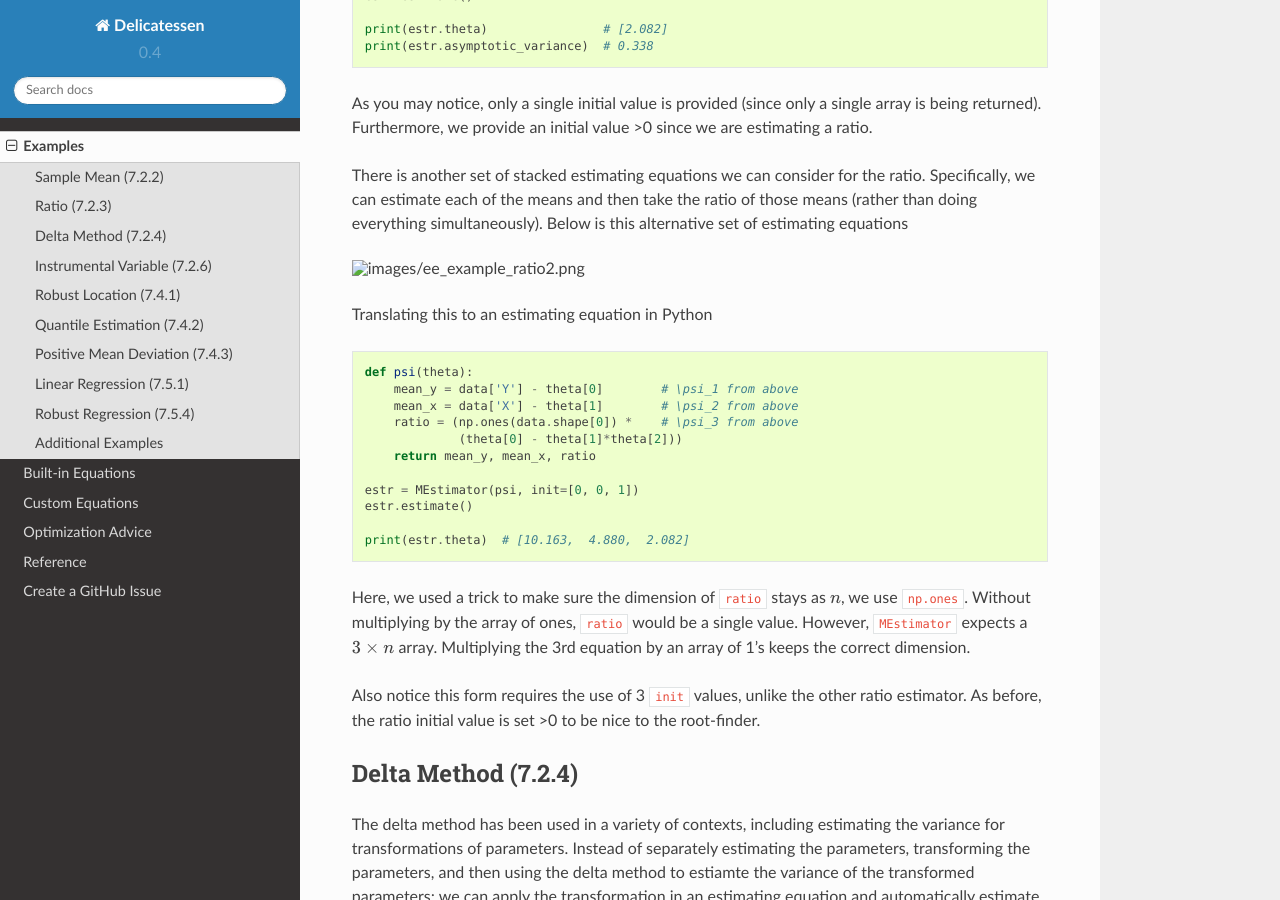
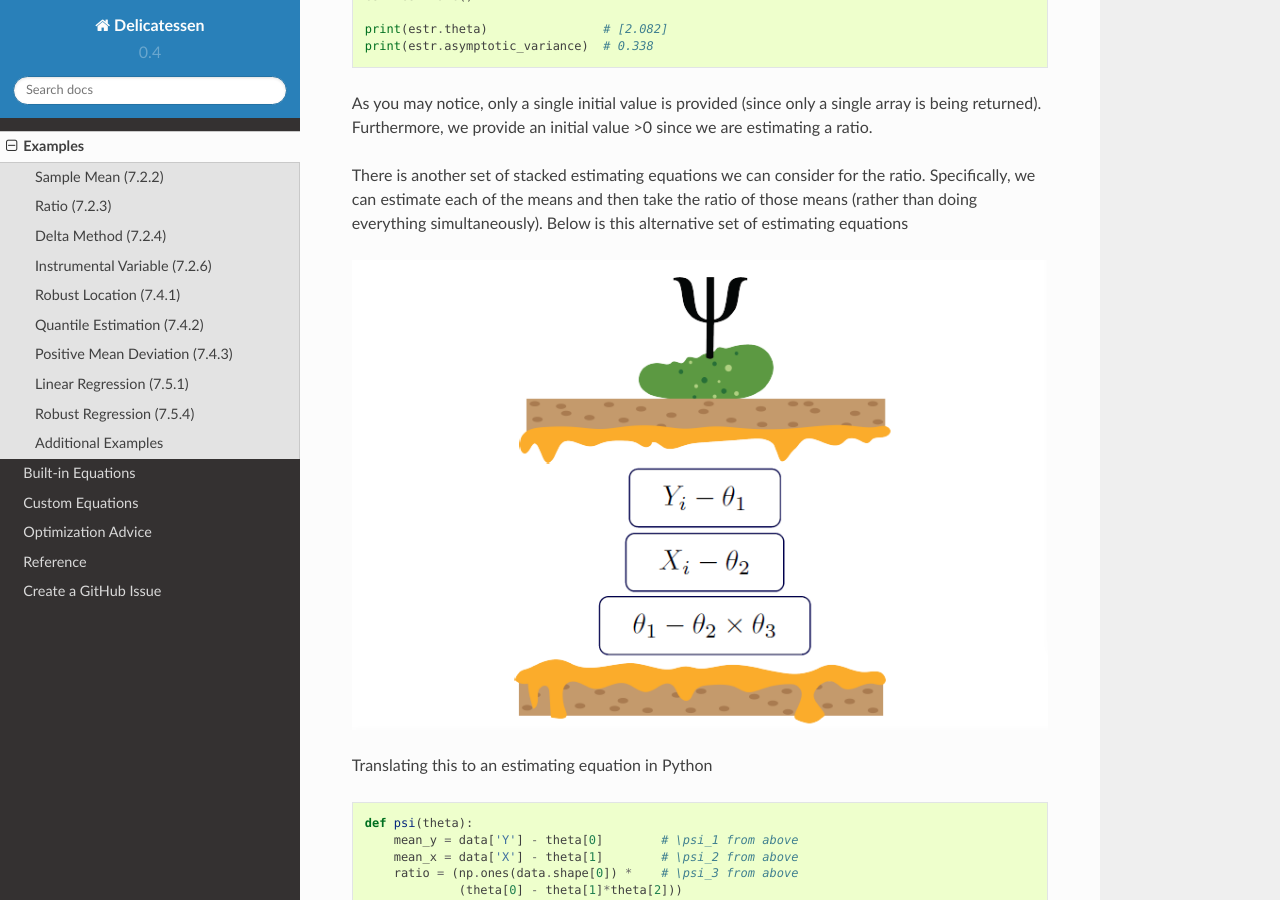
Before and after one commit to pzivich/Delicatessen, a Sphinx documentation site: the page built from docs/Examples.rst, in a window 1280 px wide and 900 px high, scrolled down 2655 px. Built offline with Sphinx 7.4.7 and the Read the Docs theme 2.0.0, drawn with Linux system fonts in a browser that asks for light colours.

Commit message:
fixing PNG since RTD is case-sensitive

```diff
--- a/docs/Examples.rst
+++ b/docs/Examples.rst
@@ -101,7 +101,7 @@ There is another set of stacked estimating equations we can consider for the rat
 of the means and then take the ratio of those means (rather than doing everything simultaneously). Below is this
 alternative set of estimating equations
 
-.. image:: images/ee_example_ratio2.png
+.. image:: images/ee_example_ratio2.PNG
 
 Translating this to an estimating equation in Python
 
@@ -137,7 +137,7 @@ equation and automatically estimate the variance for the transformed parameter(s
 we stack the estimating equation for the transformation into our set of estimating equations. Below is the
 mean-variance estimating equations stacked with two transformations of the variance
 
-.. image:: images/ee_example_delta.png
+.. image:: images/ee_example_delta.PNG
 
 These equations can be expressed programmatically as
 
@@ -173,7 +173,7 @@ possibly mismeasured variables, and :math:`T` is the instrument for :math:`X`.
 
 The first set of estimating equations consider in Chapter 7 are
 
-.. image:: images/ee_example_instru1.png
+.. image:: images/ee_example_instru1.PNG
 
 To demonstrate the example, below is some generic simulated data in the described instrumental variable context
 
@@ -204,7 +204,7 @@ The previous estimating equations can be translated as
 As mentioned in the chapter, certain joint distributions may be of interest. To capture these additional distributions,
 the estimating equations were updated to
 
-.. image:: images/ee_example_instru2.png
+.. image:: images/ee_example_instru2.PNG
 
 Again, we can easily translate these equations for ``delicatessen``,
 
@@ -238,7 +238,7 @@ To begin, we generate some generic data used for this example and several of the
 
 For the robust mean, the estimating equation proposed by Huber (1964) is
 
-.. image:: images/ee_example_rmean.png
+.. image:: images/ee_example_rmean.PNG
 
 where :math:`k` indicates the bound, such that if :math:`Y_i>k` then :math:`k`, or :math:`Y_i<-k` then :math:`-k`,
 otherwise :math:`Y_i`. Below is the estimating equation translated into code
@@ -269,7 +269,7 @@ Despite the sandwich variance needing the function to be smooth at :math:`\theta
 M-Estimation can also be used with non-smooth function. For example, the estimating equations for the sample quantile
 is
 
-.. image:: images/ee_example_quantile.png
+.. image:: images/ee_example_quantile.PNG
 
 It is this section, that we need to talk about different root-finding methods, and numerically approximating
 derivatives. In the previous examples, we had smooth function that were both easy to find the roots of and had smooth
@@ -329,7 +329,7 @@ Positive Mean Deviation (7.4.3)
 For another non-smooth estimating equation(s), we can talk about the positive mean deviation. The estimating equations
 are
 
-.. image:: images/ee_example_pmd.png
+.. image:: images/ee_example_pmd.PNG
 
 where :math:`\theta_1` is the positive mean deviation and :math:`\theta_2` is the median.
 
@@ -362,7 +362,7 @@ Linear Regression (7.5.1)
 
 For linear regression, the estimating equation is
 
-.. image:: images/ee_example_reg.png
+.. image:: images/ee_example_reg.PNG
 
 For the following examples, the following generic simulated data is used
 
@@ -433,7 +433,7 @@ The next example is robust regression, where the standard linear regression mode
 Essentially, we use the robust mean formula from before but now apply it to the error terms of the regression model.
 The estimating equations are
 
-.. image:: images/ee_example_robustreg.png
+.. image:: images/ee_example_robustreg.PNG
 
 where :math:`k` indicates the bound, such that if :math:`Y_i>k` then :math:`k`, or :math:`Y_i<-k` then :math:`-k`,
 otherwise :math:`Y_i`.
```
Also changed, not shown: docs/Built-in Equations.rst (+4 -4 lines).
